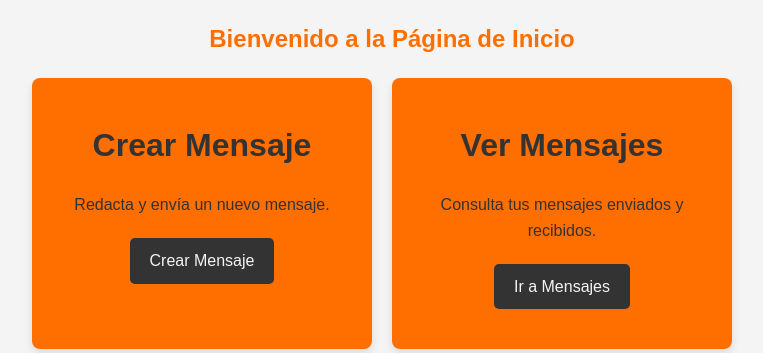
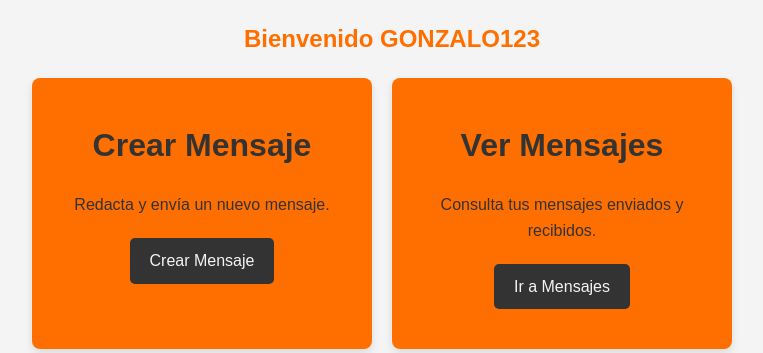
Before and after one commit to GonzaloGabrielVega/TableroMensajes, a Django app: page /home/ in a window 1280 px wide. Shown: the part 125-478 px from the top of the page, without its empty margins (258-1021 px from the left). Run offline with Django 4.2, Linux system fonts and the light colour scheme; a user stored in the database is signed in.

Commit message:
05-09-24 | 20:36:19

```diff
--- a/TableroMensajes/mensajes/templates/home.html
+++ b/TableroMensajes/mensajes/templates/home.html
@@ -4,7 +4,7 @@
 
 {% block content %}
     <div class="centered-content">
-        <h2>Bienvenido a la Página de Inicio</h2>
+        <h2>Bienvenido {{ user.username|upper }}</h2>
         <div class="card-container">
             <div class="card">
                 <h1>Crear Mensaje</h1>
```
Also changed, not shown: TableroMensajes/db.sqlite3.
